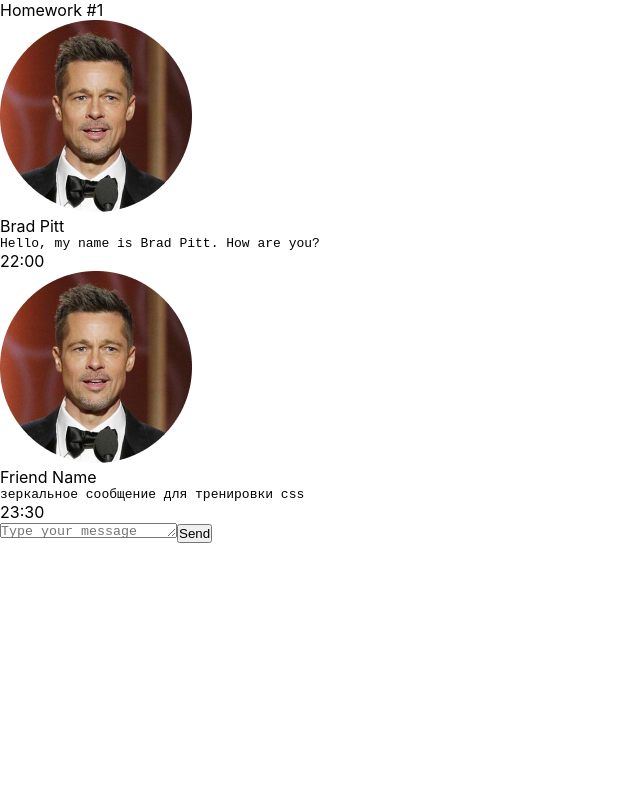
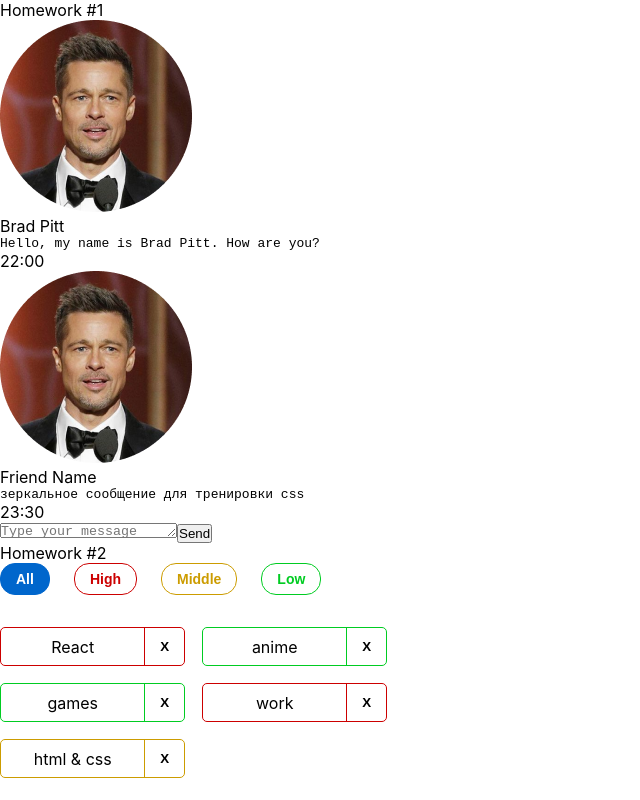
Before and after one commit to GlebN-k/Autocheck-tasks, a React (Create React App) app: page / in a window 1280 px wide. Shown: the whole page, without its empty margins (0-640 px from the left). Built offline with nearby package versions, Linux system fonts and the light colour scheme.

Commit message:
tueasday-2-autocheck

```diff
--- a/package.json
+++ b/package.json
@@ -1,6 +1,6 @@
 {
   "name": "hws2",
-  "homepage": "http://IgnatZakalinsky.github.io/hws2",
+  "homepage": "http://GlebN-k.github.io/Autocheck-tasks",
   "version": "0.1.0",
   "private": true,
   "dependencies": {
@@ -32,7 +32,7 @@
     "build": "react-scripts build",
     "test": "react-scripts test",
     "eject": "react-scripts eject",
-    "predeploy": "npm run build",
+    "predeploy": "yarn run build",
     "deploy": "gh-pages -d build"
   },
   "eslintConfig": {
--- a/src/s1-main/App.tsx
+++ b/src/s1-main/App.tsx
@@ -1,13 +1,15 @@
 import React from 'react'
 import s from './App.module.css'
 import HW1 from '../s2-homeworks/hw01/HW1'
+import HW2 from '../s2-homeworks/hw02/HW2'
+
 
 function App() {
     return (
         <div className={s.App}>
             <HW1/>
             {/*раскомментировать по ходу выполнения*/}
-            {/*<HW2/>*/}
+            <HW2/>
             {/*<HW3/>*/}
             {/*<HW4/>*/}
 
--- a/src/s2-homeworks/hw02/HW2.tsx
+++ b/src/s2-homeworks/hw02/HW2.tsx
@@ -1,6 +1,6 @@
-import React, {useState} from 'react'
-import Affairs from './affairs/Affairs'
-import s2 from '../../s1-main/App.module.css'
+import React, { useState } from "react";
+import Affairs from "./affairs/Affairs";
+import s2 from "../../s1-main/App.module.css";
 
 /*
  * 1 - описать типы AffairPriorityType, AffairType
@@ -17,45 +17,59 @@ import s2 from '../../s1-main/App.module.css'
  * */
 
 // types
-export type AffairPriorityType = any // need to fix any
+export type AffairPriorityType = "high" | "middle" | "low"; // need to fix any
+
 export type AffairType = {
-    _id: any // need to fix any
-    name: any // need to fix any
-    priority: AffairPriorityType
-}
-export type FilterType = 'all' | AffairPriorityType
+  _id: number; // need to fix any
+  name: string; // need to fix any
+  priority: AffairPriorityType;
+};
+export type FilterType = "all" | AffairPriorityType;
 
 // constants
-const defaultAffairs: any = [ // need to fix any
-    {_id: 1, name: 'React', priority: 'high'}, // студенты могут изменить содержимое name и количество элементов в массиве, ...priority не менять!
-    {_id: 2, name: 'anime', priority: 'low'},
-    {_id: 3, name: 'games', priority: 'low'},
-    {_id: 4, name: 'work', priority: 'high'},
-    {_id: 5, name: 'html & css', priority: 'middle'},
-]
+const defaultAffairs: AffairType[] = [
+  // need to fix any
+  { _id: 1, name: "React", priority: "high" }, // студенты могут изменить содержимое name и количество элементов в массиве, ...priority не менять!
+  { _id: 2, name: "anime", priority: "low" },
+  { _id: 3, name: "games", priority: "low" },
+  { _id: 4, name: "work", priority: "high" },
+  { _id: 5, name: "html & css", priority: "middle" },
+];
 
 // pure helper functions
-export const filterAffairs = (affairs: any, filter: any): any => { // need to fix any
-
-
-    return affairs // need to fix
+export const filterAffairs = (
+  affairs: AffairType[],
+  filter: FilterType
+): any => {
+  if (filter === "all") {
+    return affairs;
   }
-export const deleteAffair = (affairs: any, _id: any): any => { // need to fix any
-
-    return affairs // need to fix
-}
+  // need to fix any
+  return affairs.filter((el) => el.priority === filter); // need to fix
+};
+export const deleteAffair = (affairs: AffairType[], _id: number): any => {
+  // need to fix any
+  const newArr = affairs.filter((el: AffairType) => el._id !== _id);
+  return newArr;
+  //   return affairs.filter((el: AffairType) => el._id !== _id); // need to fix
+};
 
 function HW2() {
-    const [affairs, setAffairs] = useState<any>(defaultAffairs) // need to fix any
-    const [filter, setFilter] = useState<FilterType>('all')
+  const [affairs, setAffairs] = useState<AffairType[]>(defaultAffairs); // need to fix any
 
-    const filteredAffairs = filterAffairs(affairs, filter)
-    const deleteAffairCallback = (_id: any) => { // need to fix any
+  const [filter, setFilter] = useState<FilterType>("all");
+
+  const filteredAffairs = filterAffairs(affairs, filter);
+
+  const deleteAffairCallback = (_id: number) => {
+    //    const newArr = affairs.filter((el: AffairType) => el._id !== _id)
+    const newArr = deleteAffair(affairs, _id)
+    setAffairs(newArr);
     // need to fix
-    }
+  };
 
   return (
-        <div id={'hw2'}>
+    <div id={"hw2"}>
       <div className={s2.hwTitle}>Homework #2</div>
       <div className={s2.hw}>
         <Affairs
@@ -66,7 +80,7 @@ function HW2() {
         />
       </div>
     </div>
-    )
+  );
 }
 
-export default HW2
+export default HW2;
--- a/src/s2-homeworks/hw02/affairs/Affairs.tsx
+++ b/src/s2-homeworks/hw02/affairs/Affairs.tsx
@@ -3,24 +3,29 @@ import Affair from './affair/Affair'
 import {AffairType, FilterType} from '../HW2'
 import s from './Affairs.module.css'
 
+
 type AffairsPropsType = {
-    data: any // need to fix any
-    setFilter: any
-    deleteAffairCallback: any
+    data: AffairType[] // need to fix any
+    setFilter: (filter: FilterType) => void
+    deleteAffairCallback: (_id: number) => void
     filter: FilterType
 }
 
 function Affairs(props: AffairsPropsType) {
     const setAll = () => {
+        props.setFilter('all')
         // need to fix
     }
     const setHigh = () => {
+        props.setFilter('high')
         // need to fix
     }
     const setMiddle = () => {
+        props.setFilter('middle')
         // need to fix
     }
     const setLow = () => {
+        props.setFilter('low')
         // need to fix
     }
 
@@ -29,6 +34,7 @@ function Affairs(props: AffairsPropsType) {
     const cnMiddle = s.button + ' ' + s.middle + (props.filter === 'middle' ? ' ' + s.active : '')
     const cnLow = s.button + ' ' + s.low + (props.filter === 'low' ? ' ' + s.active : '')
 
+
     const mappedAffairs = props.data.map((a: AffairType) => (
         <Affair
             key={a._id} // кеи ОБЯЗАТЕЛЬНЫ в 99% - так что лучше их писать всегда при создании компонент в мапе
@@ -36,6 +42,7 @@ function Affairs(props: AffairsPropsType) {
             deleteAffairCallback={props.deleteAffairCallback}
         />
     ))
+    console.log(mappedAffairs);
 
     return (
         <div>
--- a/src/s2-homeworks/hw02/affairs/affair/Affair.tsx
+++ b/src/s2-homeworks/hw02/affairs/affair/Affair.tsx
@@ -1,17 +1,20 @@
 import React from 'react'
-import { AffairType } from '../../HW2'
+import { AffairType, deleteAffair } from '../../HW2'
 import s from './Affair.module.css'
 import s2 from '../Affairs.module.css'
 
 type AffairPropsType = {
     // key не нужно типизировать
     affair: AffairType
-    deleteAffairCallback: any // need to fix any
+    deleteAffairCallback: (_id:number) => void // need to fix any
 }
 
 function Affair(props: AffairPropsType) {
-    const deleteCallback = () => {
+    const deleteCallback = (id: number) => {
         // need to fix
+        // deleteAffair()
+        props.deleteAffairCallback(id)
+        // console.log('delete');
     }
 
     const nameClass = s.name + ' ' + s2[props.affair.priority]
@@ -25,7 +28,7 @@ function Affair(props: AffairPropsType) {
         >
             <div id={'hw2-name-' + props.affair._id} className={nameClass}>
                 {/*создаёт студент*/}
-
+                {props.affair.name}
                 {/**/}
             </div>
             <div id={'hw2-priority-' + props.affair._id} hidden>
@@ -36,7 +39,7 @@ function Affair(props: AffairPropsType) {
                 id={'hw2-button-delete-' + props.affair._id}
                 className={buttonClass}
                 // need to fix
-
+                onClick={() => deleteCallback(props.affair._id)}
             >
                 {/*текст кнопки могут изменить студенты*/}
                 X
```
Lines whose indentation alone changed are shown as unchanged.
